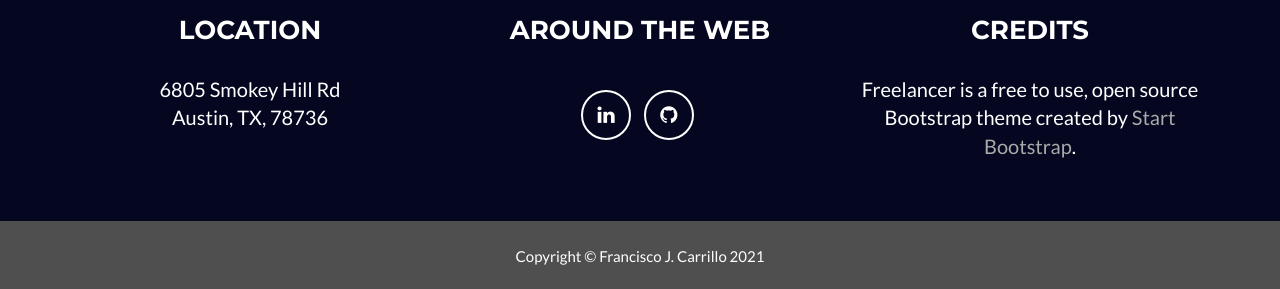
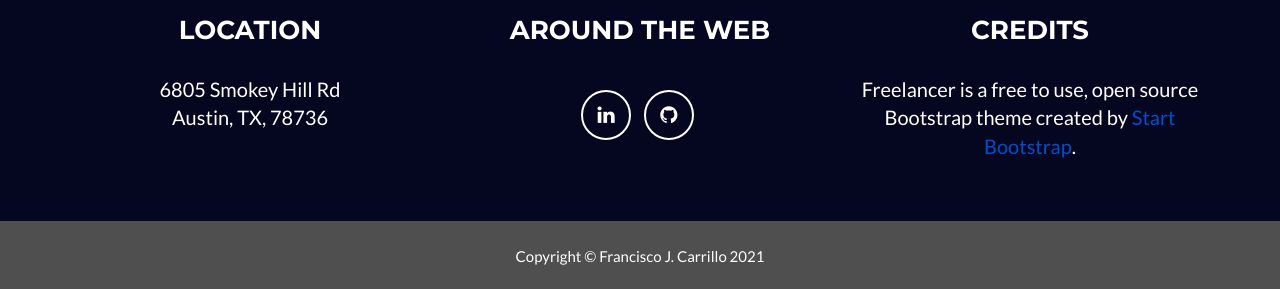
Before and after one commit to Franjcf/Franjcf.github.io, a Jekyll site: the page built from _posts/2020-13-30-Simulation of Multiphase Flow in Deformable Media.markdown, in a window 1280 px wide and 1400 px high, scrolled down 2754 px. Shown: the part 1108-1397 px from the top of the window. Built offline with Jekyll 4.4.1, drawn with Linux system fonts in a browser that asks for light colours.

Commit message:
new commit

```diff
--- a/_includes/css/main.css
+++ b/_includes/css/main.css
@@ -26,7 +26,7 @@ a,
 	a:active,
 	a.active {
 		outline: 0;
-		color: #AAAAAA; /*#{{ site.color.primary }};*/
+		color: #004fd1; /*#{{ site.color.primary }};*/
 	}
 
 h1,
```
Also changed, not shown: 2 other files.
